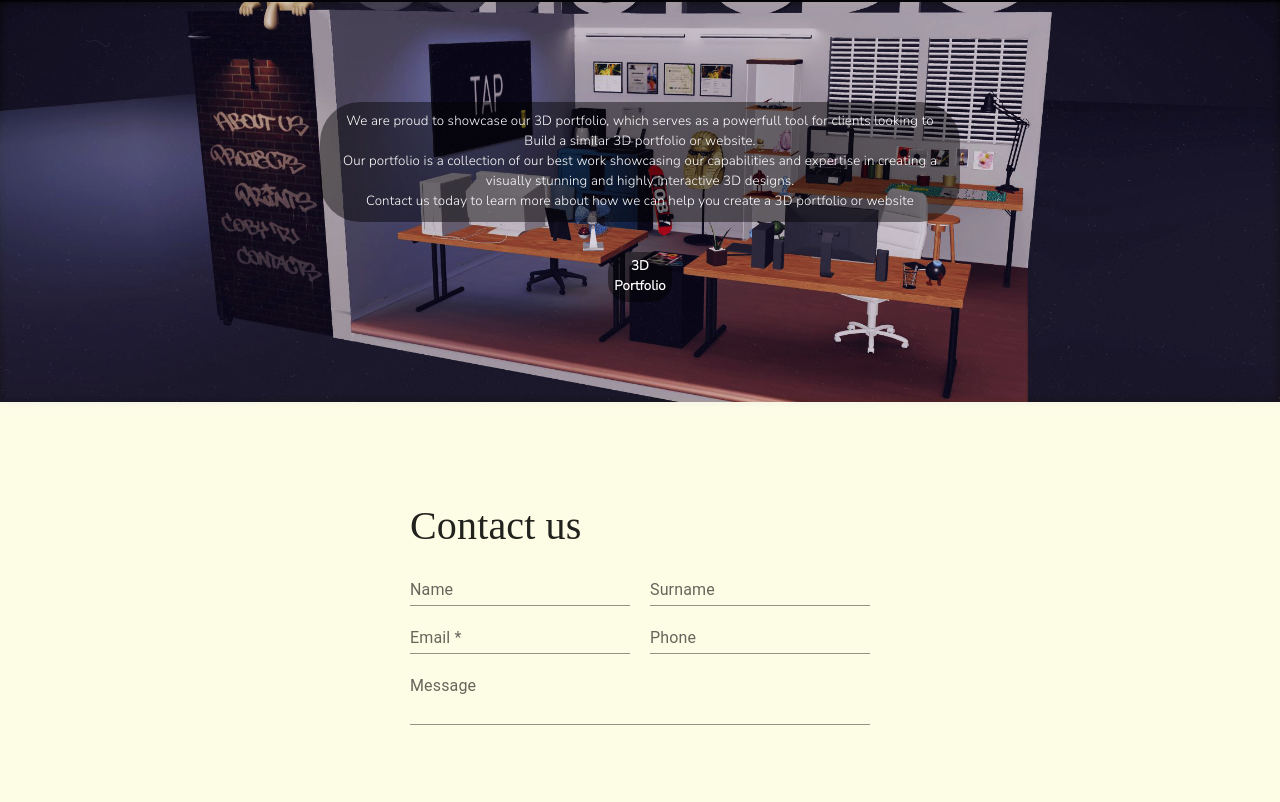
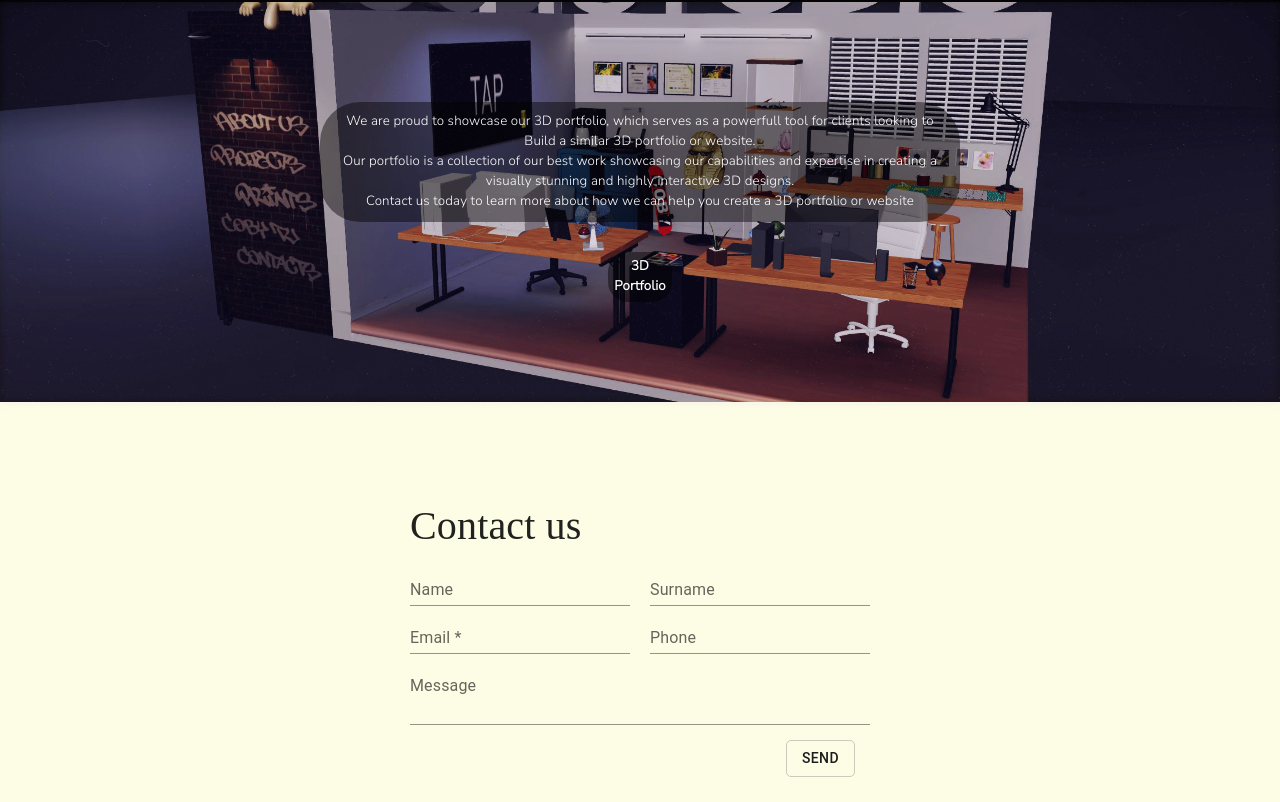
Before and after one commit to Cela24k/cobystudio, a React (Create React App) app: page / in a window 1280 px wide. Shown: the part 3845-4647 px from the top of the page. Built offline with nearby package versions, Linux system fonts and the light colour scheme; grey boxes are pictures that could not be loaded; a web font is replaced by a local one.

Commit message:
Added send button

```diff
--- a/src/App.scss
+++ b/src/App.scss
@@ -302,6 +302,7 @@
   height: 100%;
   width: 100%;
   padding: 15px;
+  padding-bottom: 0px;
 }
 
 .visual-reel-container {
@@ -329,6 +330,18 @@
       column-gap: 10px;
       display: flex;
       justify-content: space-between;
+    }
+
+    .send-row{
+      padding: 15px;
+      display: flex;
+      justify-content: end;
+
+      .send-button{
+        color: #1d1d1d;
+        border-color: rgba(128, 128, 128, 0.404);
+        border-radius: 5px;
+      }
     }
 
     .form-wrapper {
--- a/src/Components/MainPage/Contact.jsx
+++ b/src/Components/MainPage/Contact.jsx
@@ -1,4 +1,4 @@
-import { TextField } from "@mui/material";
+import { TextField, Button } from "@mui/material";
 
 function Contact() {
     return (
@@ -39,7 +39,7 @@ function Contact() {
                     </div>
 
                     <div className="send-row">
-
+                        <Button className="send-button" variant="outlined">Send</Button>
                     </div>
 
                 </div>
```
